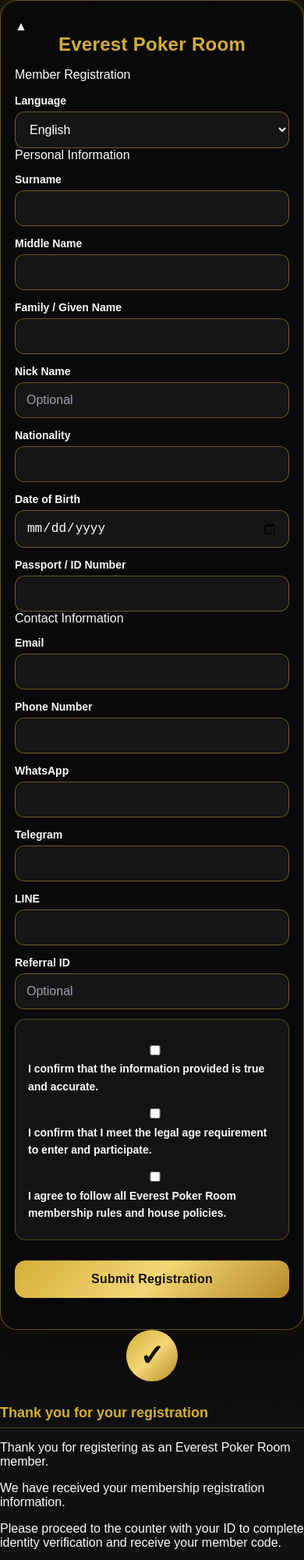
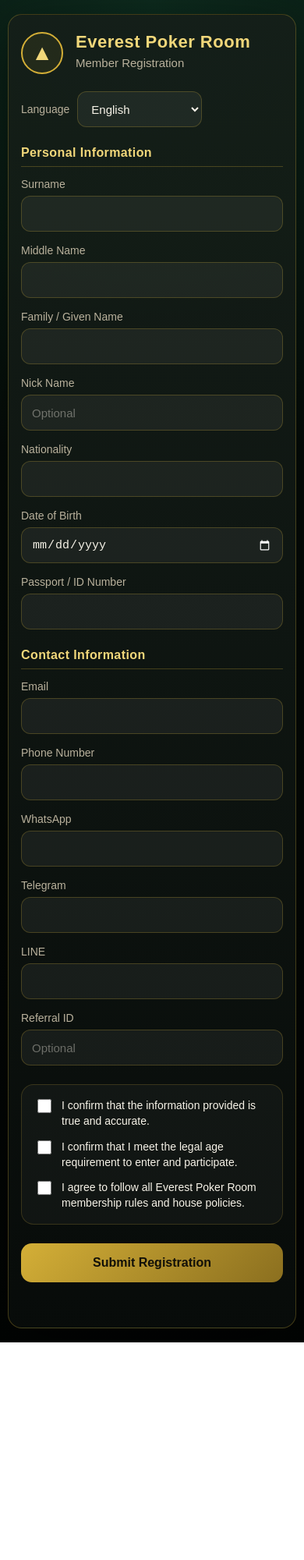
Before and after one commit to joywei43/everest-member-registration, a plain HTML site: page index.html in a window 390 px wide. Shown: the top 2000 px of the page at 78% size. After the commit the page ends 1721 px from the top, so only its background shows below. Drawn offline with Linux system fonts and the light colour scheme.

Commit message:
Update style.css

```diff
--- a/style.css
+++ b/style.css
@@ -2,18 +2,34 @@
   box-sizing: border-box;
 }
 
+:root {
+  --bg: #050806;
+  --card: #101713;
+  --card-2: #151f19;
+  --gold: #d4af37;
+  --gold-soft: #f1d77a;
+  --green: #154f37;
+  --green-light: #1f7a55;
+  --text: #f7f3e8;
+  --muted: #b9b19c;
+  --line: rgba(212, 175, 55, 0.28);
+  --error: #ff6b6b;
+  --success: #7ee787;
+}
+
 body {
   margin: 0;
-  font-family: Arial, "Noto Sans", sans-serif;
+  min-height: 100vh;
+  font-family: Arial, "Noto Sans", "Noto Sans TC", sans-serif;
   background:
-    radial-gradient(circle at top, rgba(212, 175, 55, 0.12), transparent 36%),
-    linear-gradient(180deg, #050505 0%, #111111 100%);
-  color: #f8fafc;
+    radial-gradient(circle at top, rgba(31, 122, 85, 0.25), transparent 35%),
+    linear-gradient(180deg, #07100b 0%, #020403 100%);
+  color: var(--text);
 }
 
-.container {
+.page {
   min-height: 100vh;
-  padding: 24px 16px;
+  padding: 28px 16px;
   display: flex;
   justify-content: center;
   align-items: flex-start;
@@ -21,241 +37,281 @@
 
 .card {
   width: 100%;
-  max-width: 580px;
-  background: rgba(10, 10, 10, 0.96);
-  border: 1px solid rgba(212, 175, 55, 0.45);
+  max-width: 760px;
+  padding: 28px;
+  border: 1px solid var(--line);
   border-radius: 22px;
-  padding: 28px 22px;
-  box-shadow:
-    0 18px 60px rgba(0, 0, 0, 0.55),
-    0 0 28px rgba(212, 175, 55, 0.08);
+  background:
+    linear-gradient(180deg, rgba(21, 31, 25, 0.96), rgba(8, 12, 10, 0.96));
+  box-shadow: 0 20px 70px rgba(0, 0, 0, 0.45);
 }
 
-.logo-wrapper {
+.brand {
   display: flex;
-  justify-content: center;
-  margin-bottom: 18px;
+  align-items: center;
+  gap: 16px;
+  margin-bottom: 22px;
 }
 
-.logo {
-  width: 220px;
-  max-width: 80%;
-  height: auto;
-  display: block;
+.logo-mark {
+  width: 54px;
+  height: 54px;
+  border: 2px solid var(--gold);
+  border-radius: 50%;
+  display: flex;
+  align-items: center;
+  justify-content: center;
+  color: var(--gold-soft);
+  font-size: 28px;
+  background: rgba(212, 175, 55, 0.08);
 }
 
 h1 {
   margin: 0;
-  font-size: 28px;
-  text-align: center;
-  color: #d4af37;
-  letter-spacing: 0.3px;
+  font-size: 26px;
+  letter-spacing: 0.5px;
+  color: var(--gold-soft);
 }
 
-.subtitle {
-  margin: 8px 0 24px;
-  text-align: center;
-  color: #e5e7eb;
+.brand p {
+  margin: 5px 0 0;
+  color: var(--muted);
+  font-size: 15px;
 }
 
-h2 {
-  margin-top: 30px;
-  font-size: 18px;
-  color: #d4af37;
-  border-bottom: 1px solid rgba(212, 175, 55, 0.35);
+.language-row {
+  display: flex;
+  justify-content: flex-end;
+  align-items: center;
+  gap: 10px;
+  margin-bottom: 22px;
+}
+
+.language-row label {
+  color: var(--muted);
+  font-size: 14px;
+}
+
+.language-row select {
+  width: 160px;
+}
+
+.section-title {
+  margin: 24px 0 14px;
   padding-bottom: 8px;
+  border-bottom: 1px solid var(--line);
+  color: var(--gold-soft);
+  font-size: 16px;
+  font-weight: 700;
+  letter-spacing: 0.4px;
+}
+
+.grid {
+  display: grid;
+  grid-template-columns: 1fr 1fr;
+  gap: 16px;
+}
+
+.form-group {
+  display: flex;
+  flex-direction: column;
+  gap: 7px;
+}
+
+.form-group.full {
+  grid-column: 1 / -1;
 }
 
 label {
-  display: block;
-  margin-top: 14px;
-  margin-bottom: 6px;
-  font-weight: 600;
   font-size: 14px;
-  color: #f8fafc;
+  color: var(--muted);
 }
 
 input,
 select {
   width: 100%;
-  padding: 13px 14px;
-  border: 1px solid rgba(212, 175, 55, 0.45);
+  min-height: 46px;
+  border: 1px solid rgba(212, 175, 55, 0.25);
   border-radius: 12px;
-  font-size: 16px;
-  background: #151515;
-  color: #ffffff;
+  padding: 11px 13px;
+  background: rgba(255, 255, 255, 0.055);
+  color: var(--text);
+  font-size: 15px;
   outline: none;
 }
 
 input::placeholder {
-  color: #9ca3af;
+  color: rgba(247, 243, 232, 0.38);
 }
 
 input:focus,
 select:focus {
-  border-color: #d4af37;
-  box-shadow: 0 0 0 3px rgba(212, 175, 55, 0.18);
+  border-color: var(--gold);
+  box-shadow: 0 0 0 3px rgba(212, 175, 55, 0.12);
 }
 
-.phone-row {
-  display: grid;
-  grid-template-columns: 95px 1fr;
-  gap: 10px;
+input[type="date"] {
+  color-scheme: dark;
 }
 
 .terms-box {
-  margin-top: 12px;
+  margin-top: 24px;
   padding: 16px;
-  background: rgba(255, 255, 255, 0.045);
-  border: 1px solid rgba(212, 175, 55, 0.35);
-  border-radius: 14px;
-  font-size: 14px;
-  line-height: 1.6;
-  color: #e5e7eb;
+  border: 1px solid rgba(212, 175, 55, 0.2);
+  border-radius: 16px;
+  background: rgba(255, 255, 255, 0.035);
 }
 
-.term-item {
-  display: grid;
-  grid-template-columns: 24px 1fr;
+.checkbox-row {
+  display: flex;
+  align-items: flex-start;
   gap: 10px;
-  margin-bottom: 16px;
-  align-items: flex-start;
+  margin-bottom: 12px;
+  line-height: 1.45;
+  cursor: pointer;
 }
 
-.term-item:last-child {
+.checkbox-row:last-child {
   margin-bottom: 0;
 }
 
-.term-item input {
-  width: auto;
-  margin-top: 5px;
-  accent-color: #d4af37;
+.checkbox-row input {
+  width: 18px;
+  min-height: 18px;
+  height: 18px;
+  margin-top: 2px;
+  accent-color: var(--gold);
 }
 
-.term-item label {
-  margin: 0;
-  font-weight: 400;
-  line-height: 1.55;
-  cursor: pointer;
-  color: #e5e7eb;
-}
-
-.term-number {
-  font-weight: 700;
-  color: #d4af37;
-  margin-right: 4px;
+.checkbox-row span {
+  flex: 1;
+  color: var(--text);
+  font-size: 14px;
 }
 
 button {
   width: 100%;
-  margin-top: 26px;
-  padding: 15px;
+  min-height: 50px;
+  margin-top: 24px;
   border: none;
   border-radius: 14px;
-  background: linear-gradient(135deg, #d4af37 0%, #f3d675 50%, #b88a2a 100%);
-  color: #111111;
+  background: linear-gradient(135deg, var(--gold), #8b6f1f);
+  color: #121008;
   font-size: 16px;
   font-weight: 800;
   cursor: pointer;
-  letter-spacing: 0.2px;
+  transition: transform 0.15s ease, opacity 0.15s ease;
 }
 
 button:hover {
-  opacity: 0.94;
+  transform: translateY(-1px);
 }
 
 button:disabled {
-  opacity: 0.62;
+  opacity: 0.65;
   cursor: not-allowed;
+  transform: none;
 }
 
-#message {
-  margin-top: 16px;
+.form-message {
+  min-height: 22px;
+  margin: 14px 0 0;
   text-align: center;
-  font-weight: 700;
+  font-size: 14px;
 }
 
-.success-modal {
+.form-message.error {
+  color: var(--error);
+}
+
+.form-message.success {
+  color: var(--success);
+}
+
+.modal {
   position: fixed;
   inset: 0;
-  background: rgba(0, 0, 0, 0.78);
+  z-index: 1000;
+  padding: 20px;
   display: flex;
+  align-items: center;
   justify-content: center;
-  align-items: center;
-  padding: 20px;
-  z-index: 999;
+  background: rgba(0, 0, 0, 0.72);
 }
 
-.success-modal.hidden {
+.modal.hidden {
   display: none;
 }
 
-.success-card {
+.modal-content {
   width: 100%;
-  max-width: 440px;
-  background: #0b0b0b;
-  border: 1px solid rgba(212, 175, 55, 0.55);
-  border-radius: 24px;
-  padding: 30px 24px;
+  max-width: 460px;
+  padding: 28px;
+  border-radius: 22px;
+  border: 1px solid var(--line);
+  background: linear-gradient(180deg, #17251c, #080c0a);
   text-align: center;
-  box-shadow:
-    0 24px 70px rgba(0, 0, 0, 0.7),
-    0 0 36px rgba(212, 175, 55, 0.12);
-}
-
-.success-logo {
-  width: 180px;
-  max-width: 75%;
-  height: auto;
-  margin-bottom: 18px;
+  box-shadow: 0 20px 80px rgba(0, 0, 0, 0.65);
 }
 
 .success-icon {
-  width: 66px;
-  height: 66px;
-  margin: 0 auto 18px;
+  width: 62px;
+  height: 62px;
+  margin: 0 auto 14px;
   border-radius: 50%;
-  background: linear-gradient(135deg, #d4af37 0%, #f3d675 50%, #b88a2a 100%);
-  color: #111111;
+  border: 2px solid var(--gold);
   display: flex;
+  align-items: center;
   justify-content: center;
-  align-items: center;
-  font-size: 38px;
+  color: var(--success);
+  font-size: 34px;
   font-weight: 900;
 }
 
-.success-card h2 {
+.modal-content h2 {
   margin: 0 0 14px;
-  border-bottom: none;
-  padding-bottom: 0;
-  font-size: 24px;
-  color: #d4af37;
+  color: var(--gold-soft);
+  font-size: 22px;
 }
 
-.success-card p {
-  margin: 9px 0;
-  color: #f8fafc;
-  line-height: 1.6;
+.modal-content p {
+  margin: 8px 0;
+  color: var(--text);
+  line-height: 1.55;
+  font-size: 15px;
 }
 
-.success-card button {
-  margin-top: 24px;
+.modal-content button {
+  margin-top: 22px;
 }
 
-@media (max-width: 480px) {
+@media (max-width: 680px) {
+  .page {
+    padding: 18px 10px;
+  }
+
   .card {
-    padding: 24px 18px;
+    padding: 22px 16px;
+    border-radius: 18px;
+  }
+
+  .brand {
+    align-items: flex-start;
   }
 
   h1 {
-    font-size: 24px;
+    font-size: 22px;
   }
 
-  .logo {
-    width: 190px;
+  .language-row {
+    justify-content: flex-start;
   }
 
-  .phone-row {
-    grid-template-columns: 88px 1fr;
+  .grid {
+    grid-template-columns: 1fr;
+  }
+
+  .form-group.full {
+    grid-column: auto;
   }
 }
```
